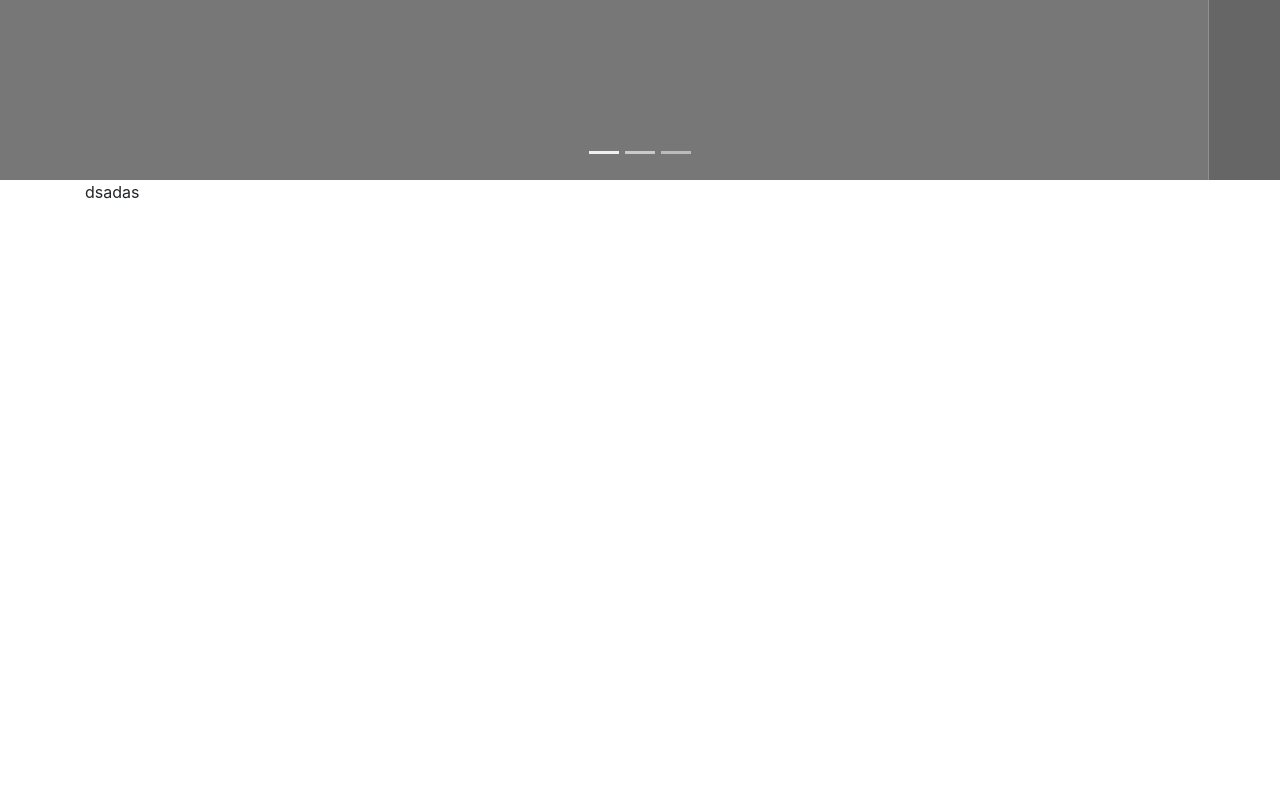
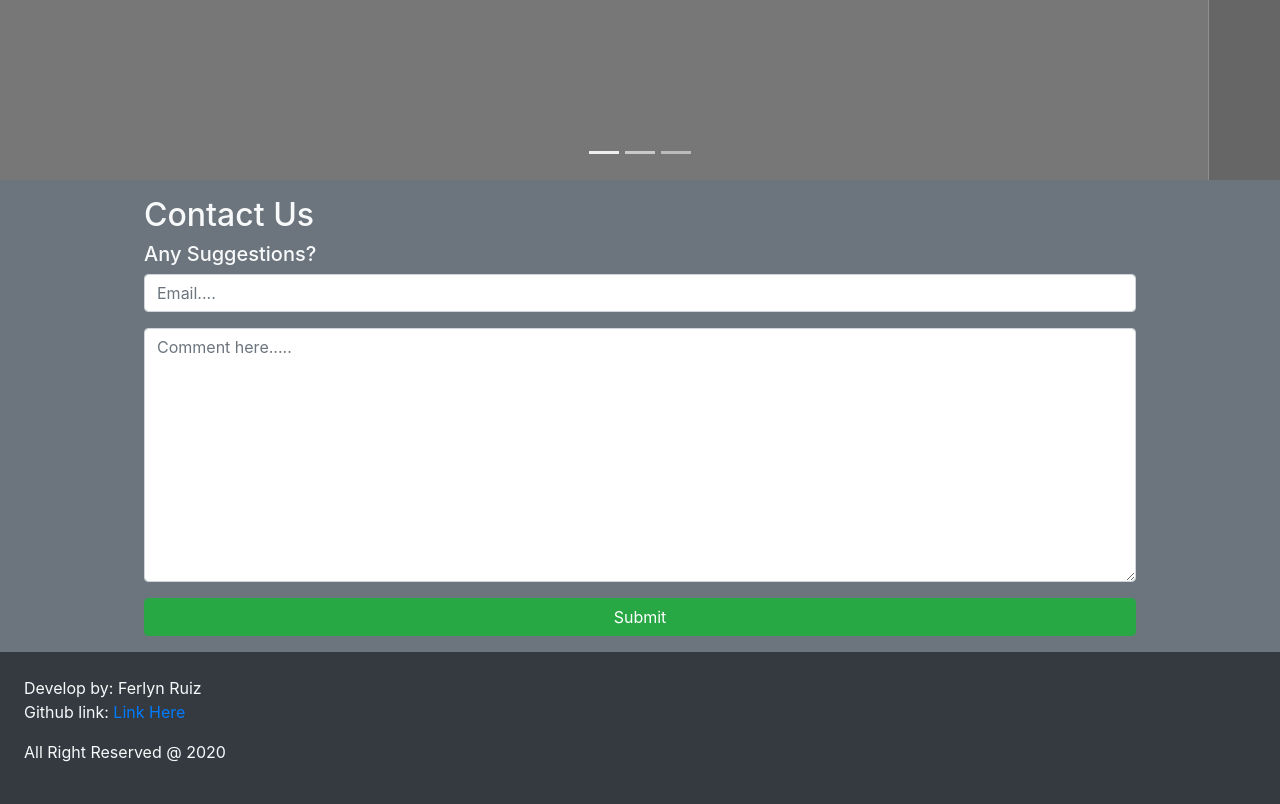
Before and after one commit to heyitsPerper/bookstore, a plain HTML site: page index.html in a window 1280 px wide. Shown: the part 518-1322 px from the top of the page. Before the commit the page ends 800 px from the top, so only its background shows below. Drawn offline with nearby package versions, Linux system fonts and the light colour scheme.

Commit message:
added contact us for suggestions

```diff
--- a/index.html
+++ b/index.html
@@ -17,7 +17,7 @@
     <!-- Navbar -->
     <nav class="navbar navbar-expand-lg navbar-dark bg-danger">
         <div class="container">
-            <a class="navbar-brand" href="#">Online Exam</a>
+            <a class="navbar-brand" href="./">Online Exam</a>
             <button class="navbar-toggler" type="button" data-toggle="collapse" data-target="#navbarSupportedContent" aria-controls="navbarSupportedContent" aria-expanded="false" aria-label="Toggle navigation">
             <span class="navbar-toggler-icon"></span>
             </button>
@@ -28,7 +28,7 @@
                     <a class="nav-link" href="#">Offers</a>
                 </li>
                 <li class="nav-item active">
-                    <a class="nav-link" href="#">About Us</a>
+                    <a class="nav-link" href="#contactus">Contact Us</a>
                 </li>
                 <li class="nav-item active">
                 <a class="nav-link px-5 mx-2 btn btn-warning" data-toggle="modal"  data-target="#exampleModalCenter" href="javascript:void(0)">Login</a>
@@ -65,8 +65,29 @@
             </div>
         </div>
 
-        <div class="container">
-            dsadas
+        <div id="contactus" class="bg-secondary text-light">
+            <div class="container p-3" style="width:80%;">
+                <h2>Contact Us</h2>
+                <h5>Any Suggestions?</h5>
+                <form action="#" method="POST">
+                    <div class="form-group">
+                        <input class="form-control" type="text" name="email" id="email" placeholder="Email...." required>
+                    </div>
+                    <div class="form-group">
+                        <textarea class="form-control" name="comment" id="comment" cols="30" rows="10" placeholder="Comment here....." required></textarea>
+                    </div>
+                    <div>
+                        <input type="button" value="Submit" class="form-control btn btn-success">
+                    </div>
+                </form>
+            </div>
+        </div>
+
+        <div id="footer" class="bg-dark text-light p-4">
+            <span>Develop by: Ferlyn Ruiz</span>
+            <br>
+            <p>Github link: <a href="https://github.com/heyitsPerper/bookstore#online-exam">Link Here</a></p>
+            <p>All Right Reserved @ 2020</p>
         </div>
     </div>
 
```
